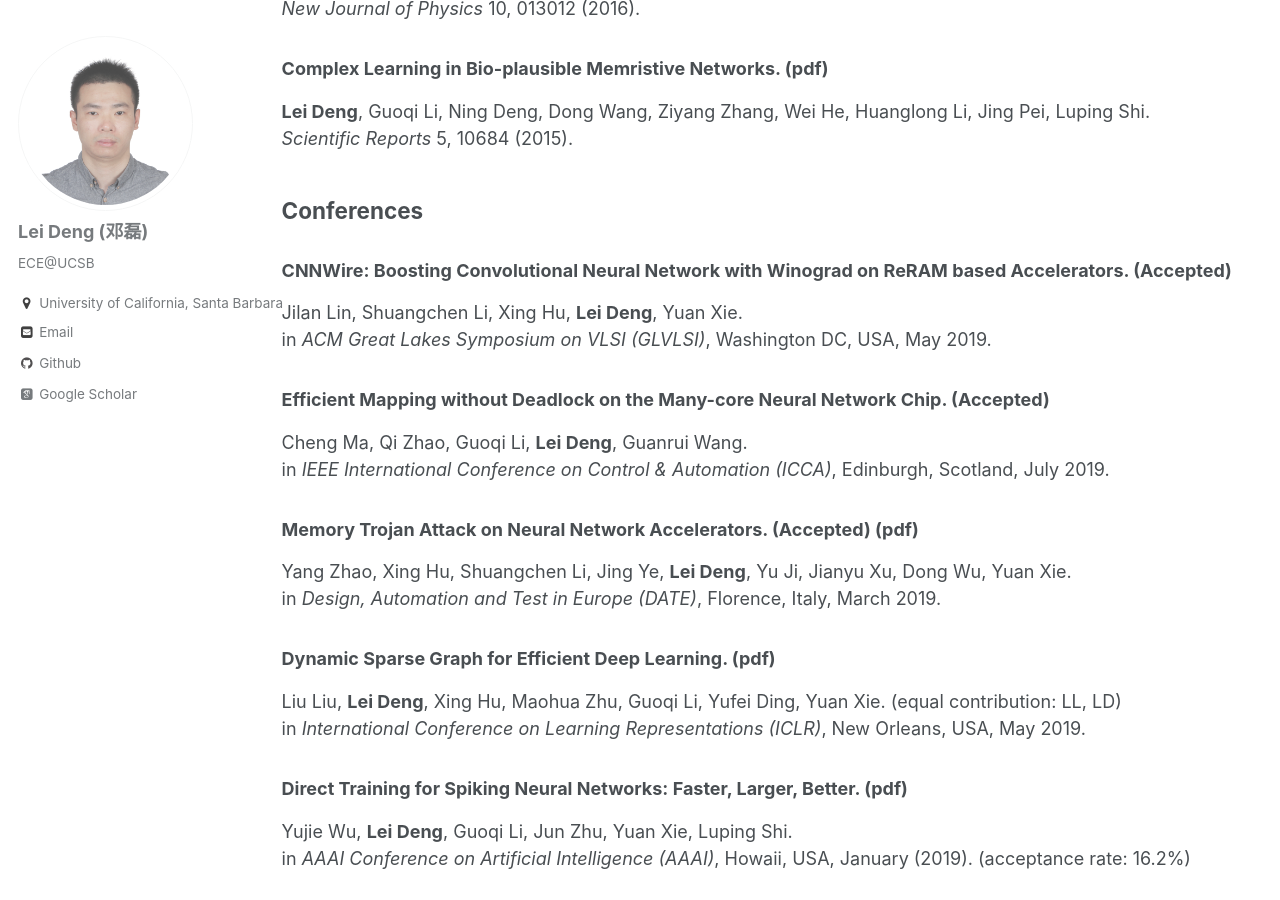
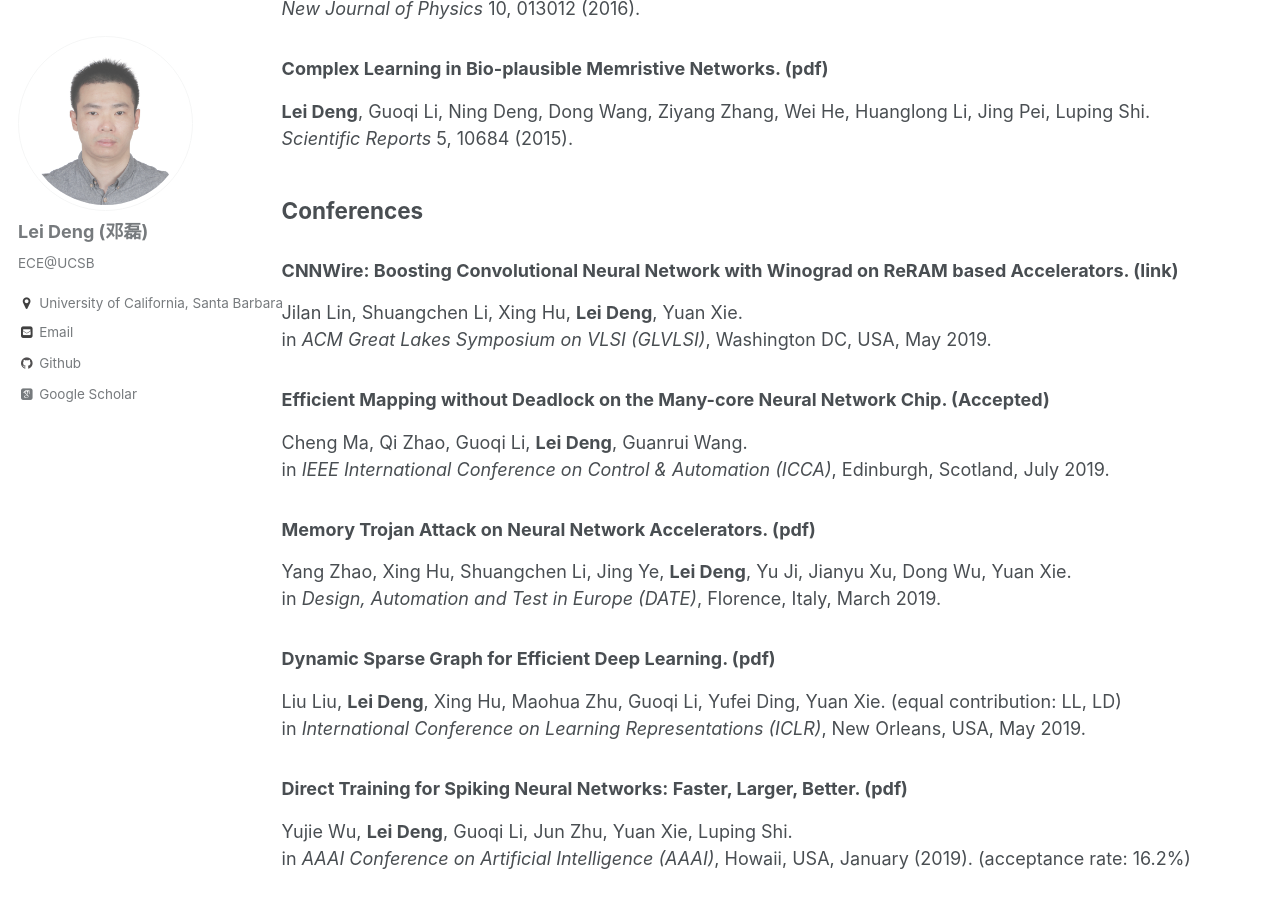
Before and after one commit to dllfei/dllfei.github.io, a Jekyll site: the page built from _pages/publications.md, in a window 1280 px wide and 900 px high, scrolled down 3049 px. Built offline with Jekyll 4.4.1, drawn with Linux system fonts in a browser that asks for light colours; some web fonts are replaced.

Commit message:
Update publications.md

```diff
--- a/_pages/publications.md
+++ b/_pages/publications.md
@@ -95,7 +95,7 @@ Guoqi Li, Wuhua Hu, Gaoxi Xiao, **Lei Deng**, Pei Tang, Jing Pei, Luping Shi. <b
 
 ## Conferences
 
-### CNNWire: Boosting Convolutional Neural Network with Winograd on ReRAM based Accelerators. (Accepted) <br />
+### CNNWire: Boosting Convolutional Neural Network with Winograd on ReRAM based Accelerators. ([link](https://dl.acm.org/citation.cfm?id=3318018)) <br />
 Jilan Lin, Shuangchen Li, Xing Hu, **Lei Deng**, Yuan Xie. <br />
 in *ACM Great Lakes Symposium on VLSI (GLVLSI)*, Washington DC, USA, May 2019.
 
@@ -103,7 +103,7 @@ in *ACM Great Lakes Symposium on VLSI (GLVLSI)*, Washington DC, USA, May 2019.
 Cheng Ma, Qi Zhao, Guoqi Li, **Lei Deng**, Guanrui Wang. <br />
 in *IEEE International Conference on Control & Automation (ICCA)*, Edinburgh, Scotland, July 2019.
 
-### Memory Trojan Attack on Neural Network Accelerators. (Accepted) ([pdf](https://seal.ece.ucsb.edu/sites/seal.ece.ucsb.edu/files/publications/date-2019-yang.pdf)) <br />
+### Memory Trojan Attack on Neural Network Accelerators. ([pdf](https://seal.ece.ucsb.edu/sites/seal.ece.ucsb.edu/files/publications/date-2019-yang.pdf)) <br />
 Yang Zhao, Xing Hu, Shuangchen Li, Jing Ye, **Lei Deng**, Yu Ji, Jianyu Xu, Dong Wu, Yuan Xie. <br />
 in *Design, Automation and Test in Europe (DATE)*, Florence, Italy, March 2019.
 
```
